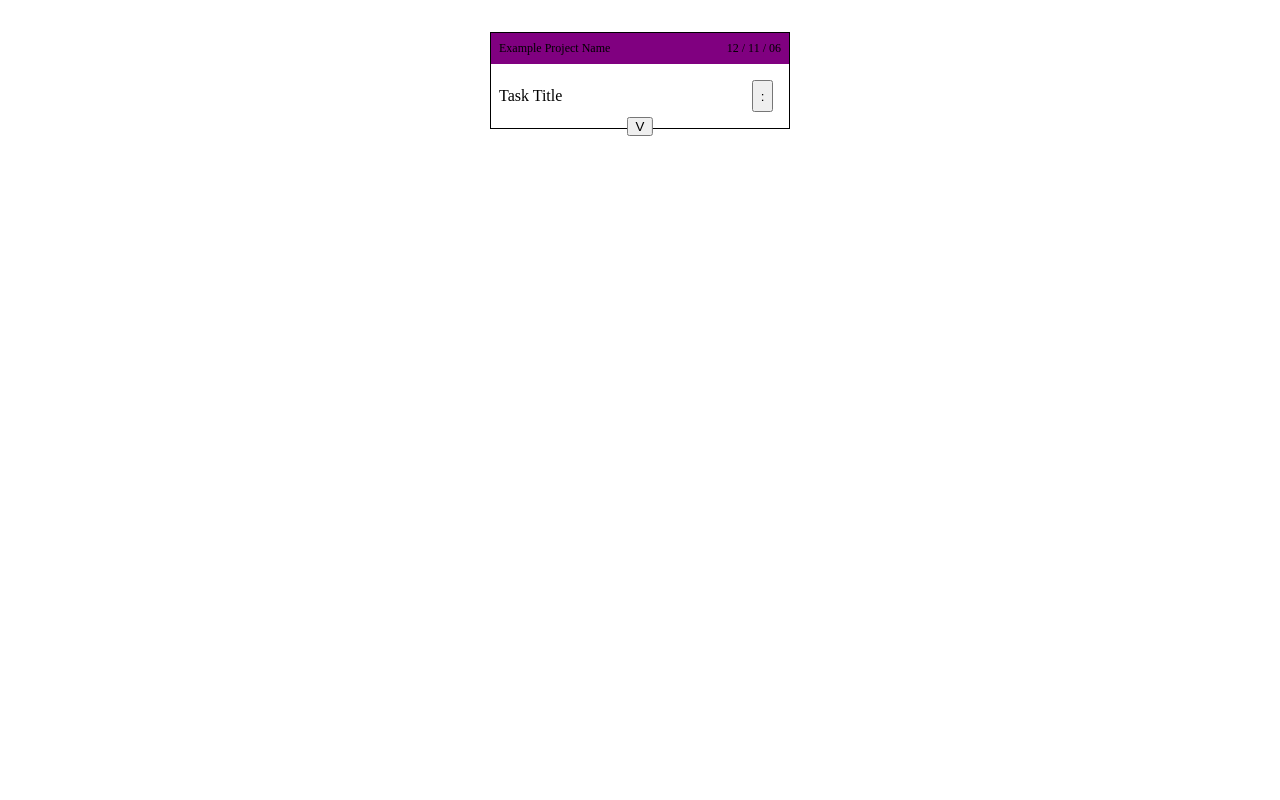
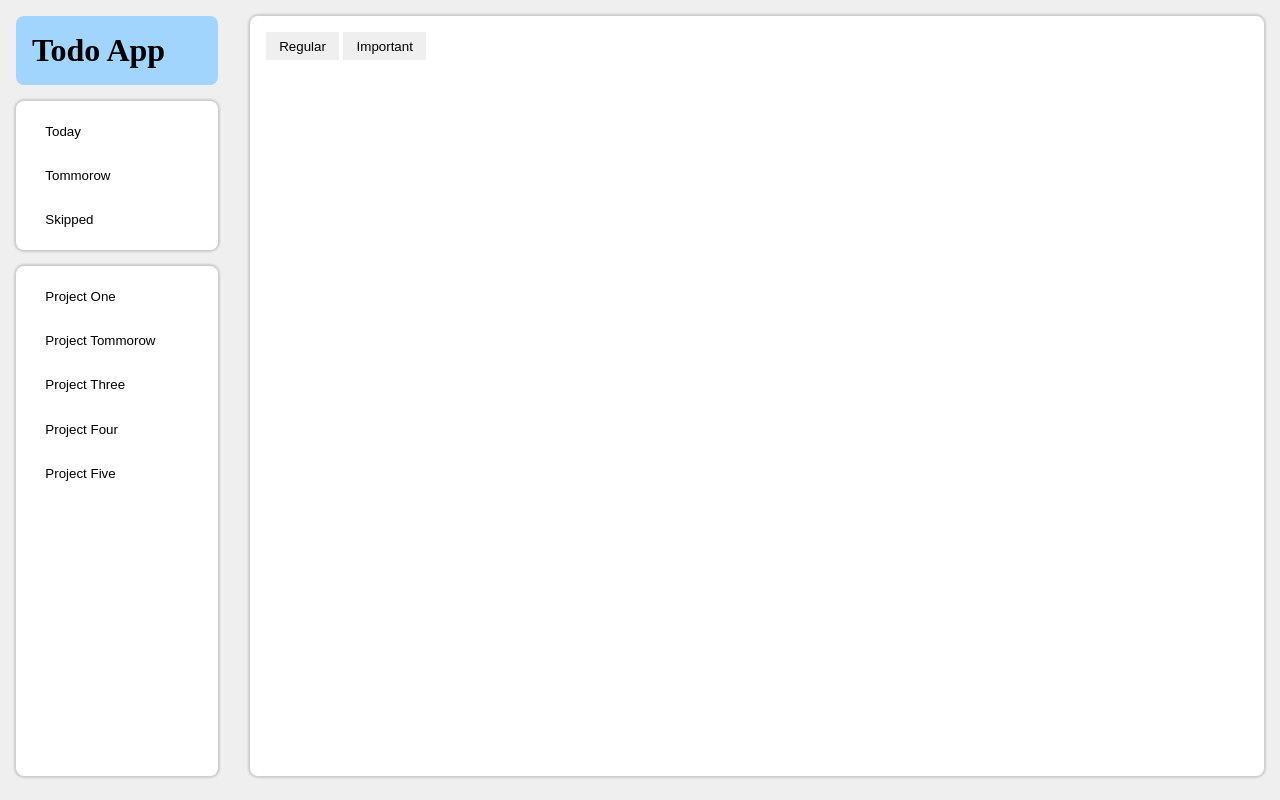
Before and after one commit to vincealejo/todo-app, a website built with webpack: page src/template.html in a window 1280 px wide. Built offline with nearby package versions, Linux system fonts and the light colour scheme.

Commit message:
Add: (UI) main layout

```diff
--- a/src/styles.css
+++ b/src/styles.css
@@ -2,6 +2,88 @@
     box-sizing: border-box;
     margin: 0;
     padding: 0;
+
+    --bg-prime: #fff;
+    --bg-second: #a1d5fd;
+    --txt-prime: #000000;
+
+    --header-button-bg: #fff;
+
+    --g-border-radius: 8px;
+    --g-box-shadow: 0 0 2px 2px #ccc;
+    --g-padding: 1rem;
+}
+
+body {
+    display: flex;
+    padding: 1rem;
+    gap: 2rem;
+    background: #efefef;
+    > * {
+        /* border: 1px solid; */
+        height: 95vh;
+    }
+}
+
+button {
+    cursor: pointer;
+    border: none;
+    padding: 0.5em 1em;
+}
+
+header {
+    --child-padding: 0.5rem;
+    flex-basis: 250px;
+    display: flex;
+    flex-direction: column;
+    gap: 1rem;
+
+    .app-title {
+        background-color: var(--bg-second);
+        color: var(--txt-prime);
+        padding: var(--g-padding);
+        border-radius: var(--g-border-radius);
+    }
+
+    ul {
+        padding: var(--g-padding);
+        display: flex;
+        flex-direction: column;
+        gap: 1rem;
+        list-style-type: none;
+        border-radius: var(--g-border-radius);
+        background-color: var(--bg-prime);
+        box-shadow: var(--g-box-shadow);
+
+        /* li {
+            border: 1px solid;
+        } */
+
+        button {
+            width: 100%;
+            text-align: left;
+            padding: 0.5em 1em;
+            background-color: var(--header-button-bg);
+            border: none;
+        }
+
+        button:hover {
+            background-color: none;
+        }
+    }
+
+    ul:last-child {
+        height: 100%;
+    }
+
+}
+
+main {
+    flex-basis: 100%;
+    border-radius: var(--g-border-radius);
+    background-color: var(--bg-prime);
+    box-shadow: var(--g-box-shadow);
+    padding: var(--g-padding);
 }
 
 .task {
--- a/src/template.html
+++ b/src/template.html
@@ -6,23 +6,37 @@
     <title>Todo App</title>
 </head>
 <body>
-    <article class="task">
-        <header>
-            <div>
-                <p class="project-name">Example Project Name</p>
-                <span class="due-date">12 / 11 / 06</span>
-            </div>
-            <div>
-                <p class="title">Task Title</p>
-                <div>
-                    <button class="option-button">:</button>
-                </div>
-            </div>
-        </header>
-        <button class="show-description-button">V</button>
-        <section class="description">
-            <p>Lorem ipsum dolor sit amet consectetur adipisicing elit. Nisi deserunt debitis ex minus neque mollitia numquam ducimus nam maxime eveniet.</p>
-        </section>
-    </article>
+    <header>
+        <h1 class="app-title">Todo App</h1>
+        <ul class="schedules">
+            <li><button>Today</button></li>
+            <li><button>Tommorow</button></li>
+            <li><button>Skipped</button></li>
+        </ul>
+        <ul class="projects">
+            <li>
+                <button>Project One</button>
+            </li>
+            <li>
+                <button>Project Tommorow</button>
+            </li>
+            <li>
+                <button>Project Three</button>
+            </li>
+            <li>
+                <button>Project Four</button>
+            </li>
+            <li>
+                <button>Project Five</button>
+            </li>
+        </ul>
+    </header>
+    <main>
+        <nav>
+            <button>Regular</button>
+            <button>Important</button>
+        </nav>
+        <section class="task-container"></section>
+    </main>
 </body>
 </html>
```
Also changed, not shown: src/modules/ui.js (+62 -2 lines).
